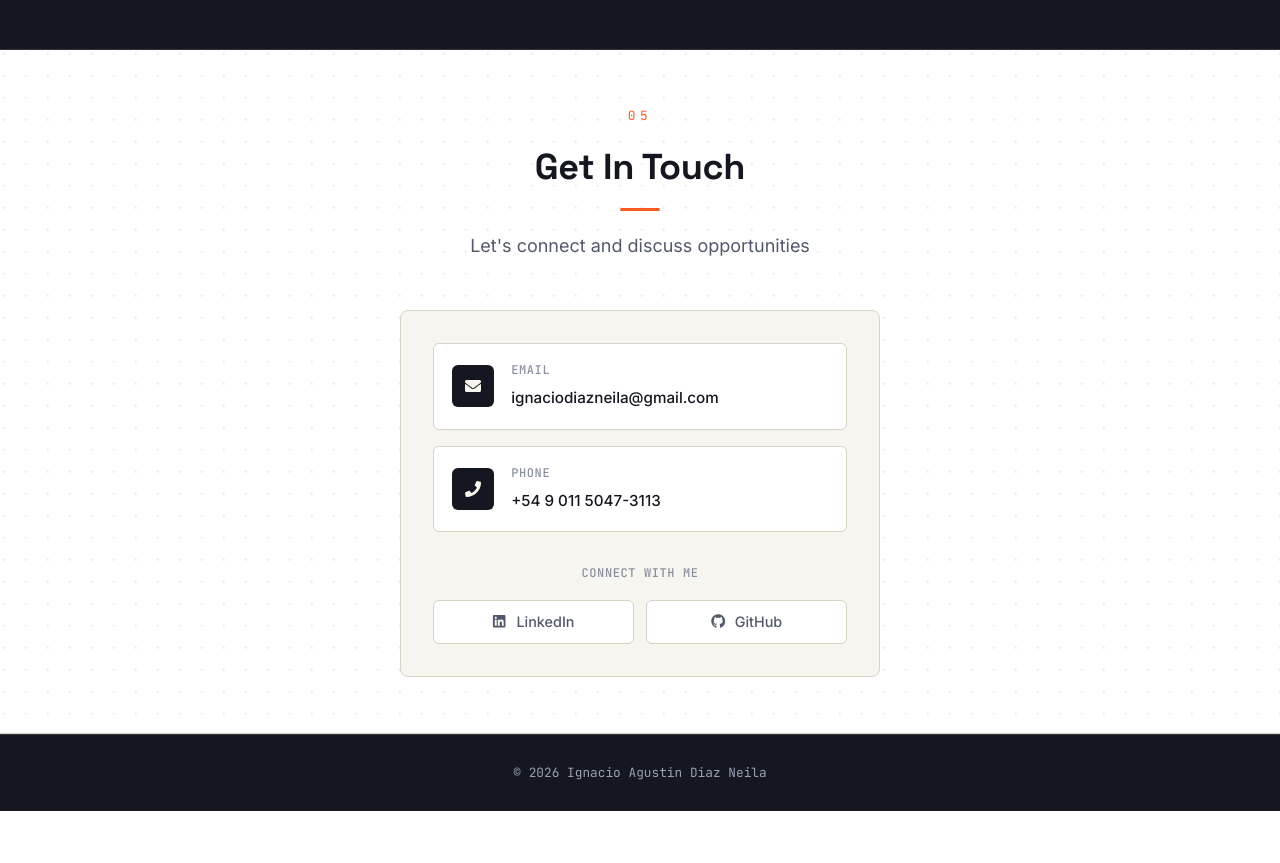
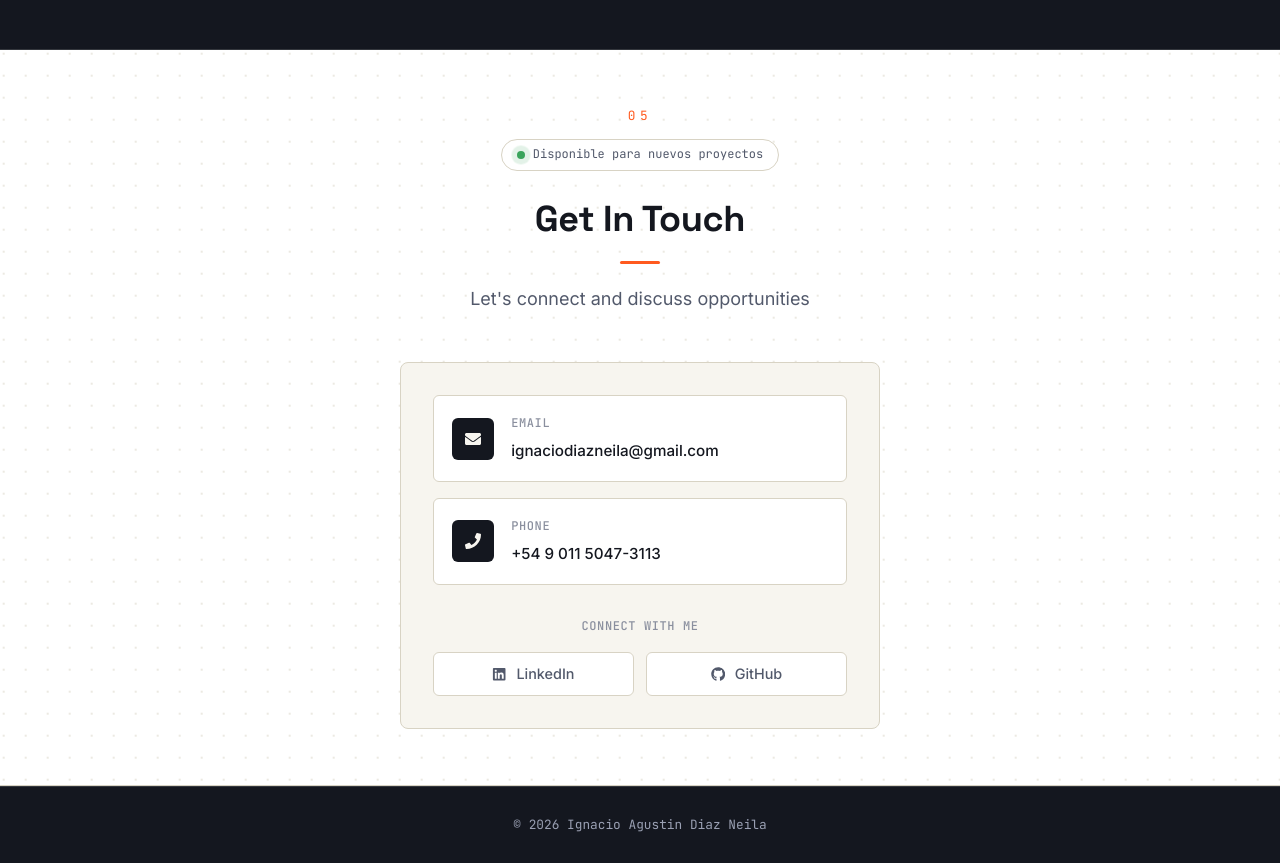
Before and after one commit to IgnacioDN/Portfolio, a React (Vite) app in the folder Portfolio-Project/: page / in a window 1280 px wide. Shown: the part 3600-4463 px from the top of the page. Before the commit the page ends 4411 px from the top, so only its background shows below. Built offline with nearby package versions, Linux system fonts and the light colour scheme.

Commit message:
Enhance contact section with availability badge
Added availability badge to contact section.

```diff
--- a/Portfolio-Project/src/components/Contact.jsx
+++ b/Portfolio-Project/src/components/Contact.jsx
@@ -35,6 +35,10 @@ const Contact = () => {
     <section id="contact" className="contact-section">
       <div className="contact-container">
         <div className="section-header">
+          <span className="availability-badge">
+            <span className="availability-dot"></span>
+            Disponible para nuevos proyectos
+          </span>
           <h2 className="section-title">Get In Touch</h2>
           <div className="title-underline"></div>
           <p className="section-subtitle">Let's connect and discuss opportunities</p>
```
